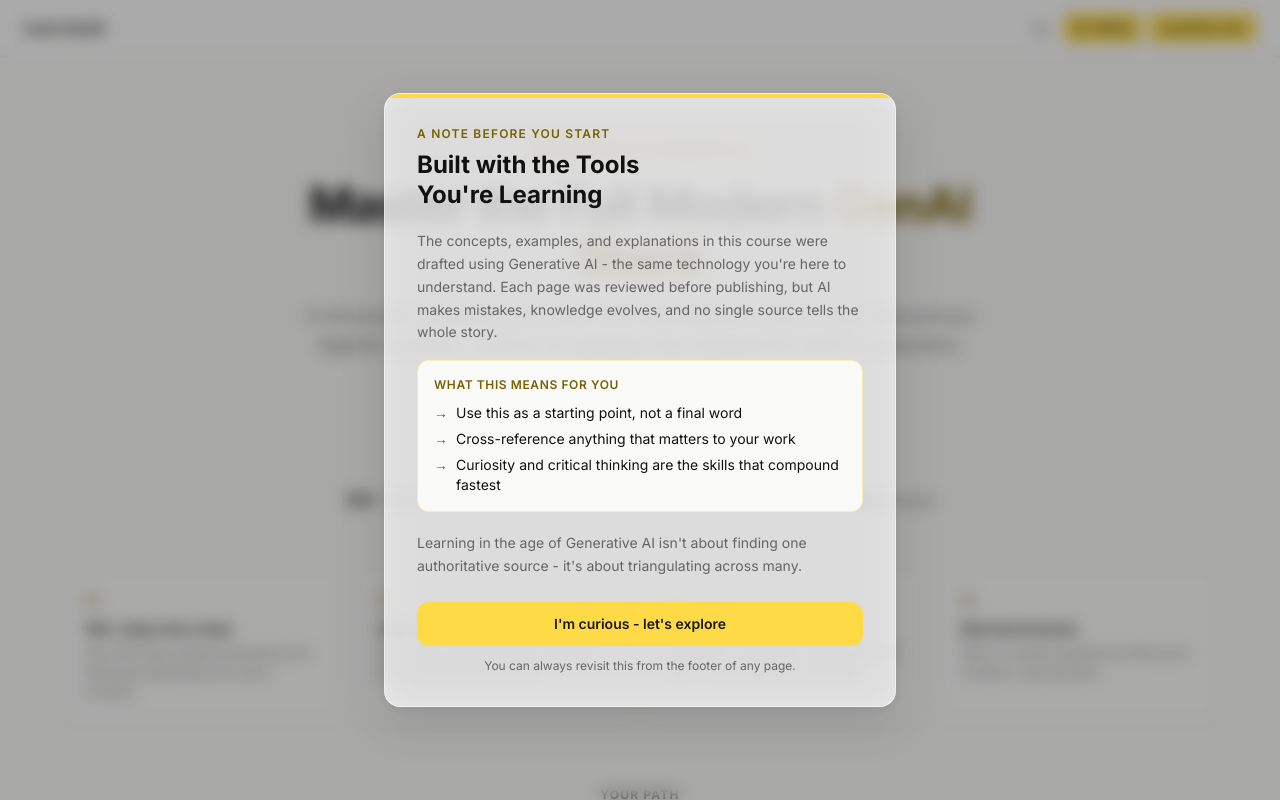
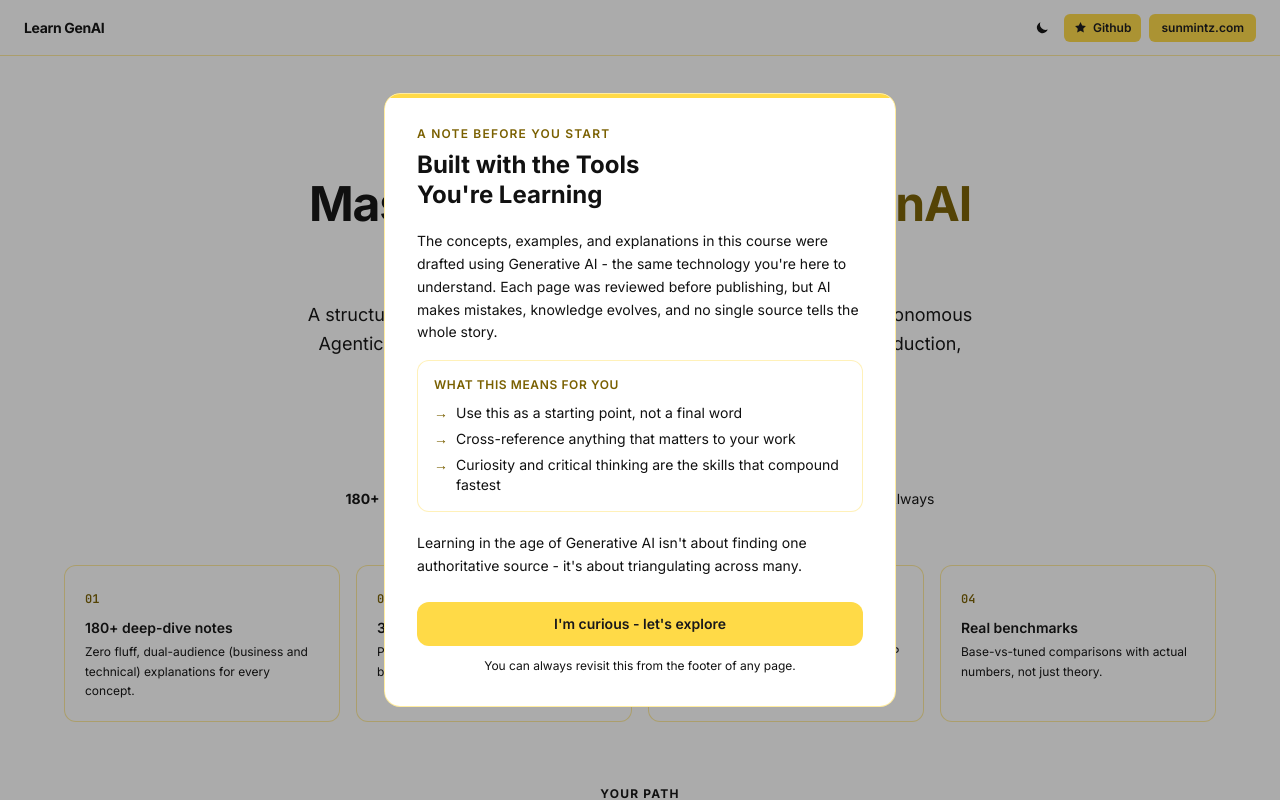
Before and after one commit to sundante/sun-course-genai, a Next.js app: page / in a window 1280 px wide. Shown: the top 800 px of the page. Built offline with nearby package versions, Linux system fonts and the light colour scheme.

Commit message:
26/8/10 - Udated the UI of landing page

```diff
--- a/src/app/(course)/learn/[module]/[slug]/page.tsx
+++ b/src/app/(course)/learn/[module]/[slug]/page.tsx
@@ -62,25 +62,21 @@ export default async function CoursePage({ params }: Props) {
 
   return (
     <div className="flex flex-col min-h-full">
-      {/* Dark title banner - intentionally theme-invariant (bg-zinc-900, not the
-          reactive --sun-dark token, which inverts to near-white in dark mode and
-          made the hardcoded text-white illegible - see Section 4 finding in
-          vibes/glass-ui-redesign-checklist.md) */}
-      <div className="bg-zinc-900 border-b-2 border-sun-yellow px-6 lg:px-8 py-3 shadow-glass-sm">
-        <p className="text-xs font-bold uppercase tracking-widest text-sun-yellow mb-0.5">
+      <div className="bg-white border-b border-sun-yellow px-6 lg:px-8 py-3">
+        <p className="text-xs font-bold uppercase tracking-widest text-sun-amber mb-0.5">
           {moduleLabel}
         </p>
-        <h1 className="text-base font-bold text-white tracking-tight leading-tight">
+        <h1 className="text-base font-bold text-sun-dark tracking-tight leading-tight">
           {page.title}
         </h1>
       </div>
 
       {/* Content row */}
       <div className="flex gap-8 flex-1 px-6 lg:px-8 py-6">
-        <div className="flex-1 min-w-0">
+        <div className="flex-1 min-w-0 max-w-5xl">
           <AudienceToggle />
           <article>
-            <div className="prose prose-base max-w-none">
+            <div className="prose max-w-none">
               <MDXRemote source={page.rawContent} options={mdxOptions} components={mdxComponents} />
             </div>
           </article>
@@ -93,11 +89,11 @@ export default async function CoursePage({ params }: Props) {
       </div>
 
       {/* Sticky prev/next + disclaimer footer */}
-      <div className="sticky bottom-0 z-10 bg-glass-nav-bg backdrop-blur-glass-md border-t-2 border-sun-yellow">
+      <div className="sticky bottom-0 z-10 bg-white border-t border-sun-yellow">
         <div className="px-6 lg:px-8 py-3">
           <PageNav prev={prev} next={next} className="flex justify-between" />
         </div>
-        <div className="border-t border-sun-coral-bdr/50">
+        <div className="border-t border-sun-yellow-bdr">
           <DisclaimerNote />
         </div>
       </div>
--- a/src/app/globals.css
+++ b/src/app/globals.css
@@ -20,9 +20,9 @@
   --sun-yellow-dim:  rgba(255, 218, 71, 0.14);
   --sun-yellow-bdr:  rgba(255, 218, 71, 0.38);
   --sun-dark:        #111111;
-  --sun-muted:       #666666;
+  --sun-muted:       #111111;
   --sun-amber:       #7a6000;
-  --sun-bg:          #fafaf9;
+  --sun-bg:          #ffffff;
   --sun-surface:     #ffffff;
   --sun-coral:       #D97757;
   --sun-coral-dim:   rgba(217, 119, 87, 0.10);
@@ -30,20 +30,20 @@
   --sun-coral-text:  #a84f2f;
   --sun-wip:         #9ca3af;
 
-  /* Glass surfaces - light mode: translucent white over content, blurred */
-  --glass-panel-bg:     rgba(255, 255, 255, 0.55);
-  --glass-panel-border: rgba(255, 255, 255, 0.35);
-  --glass-nav-bg:       rgba(255, 255, 255, 0.65);
-  --glass-nav-border:   rgba(17, 17, 17, 0.06);
-  --glass-card-bg:      rgba(255, 255, 255, 0.50);
-  --glass-card-border:  rgba(17, 17, 17, 0.08);
-  --glass-modal-bg:     rgba(255, 255, 255, 0.75);
-  --glass-modal-border: rgba(255, 255, 255, 0.45);
+  /* Refined solid surfaces - named glass for existing utility compatibility. */
+  --glass-panel-bg:     #ffffff;
+  --glass-panel-border: rgba(255, 218, 71, 0.52);
+  --glass-nav-bg:       #ffffff;
+  --glass-nav-border:   rgba(255, 218, 71, 0.52);
+  --glass-card-bg:      #ffffff;
+  --glass-card-border:  rgba(255, 218, 71, 0.52);
+  --glass-modal-bg:     #ffffff;
+  --glass-modal-border: rgba(255, 218, 71, 0.52);
   --glass-scrim:        rgba(17, 17, 17, 0.35);
 
-  --glass-shadow-sm: 0 1px 2px rgba(17, 17, 17, 0.04), 0 1px 1px rgba(17, 17, 17, 0.03);
-  --glass-shadow-md: 0 8px 24px rgba(17, 17, 17, 0.08), 0 2px 6px rgba(17, 17, 17, 0.04);
-  --glass-shadow-lg: 0 16px 48px rgba(17, 17, 17, 0.12), 0 4px 12px rgba(17, 17, 17, 0.06);
+  --glass-shadow-sm: none;
+  --glass-shadow-md: none;
+  --glass-shadow-lg: none;
   --glass-glow-yellow: 0 0 0 1px var(--sun-yellow-bdr), 0 0 24px rgba(255, 218, 71, 0.25);
 
   --shadcn-background: 0 0% 100%;
@@ -54,16 +54,16 @@
   --shadcn-popover-foreground: 0 0% 7%;
   --shadcn-primary: 47 100% 64%;
   --shadcn-primary-foreground: 0 0% 7%;
-  --shadcn-secondary: 0 0% 96%;
+  --shadcn-secondary: 0 0% 100%;
   --shadcn-secondary-foreground: 0 0% 7%;
-  --shadcn-muted: 0 0% 96%;
-  --shadcn-muted-foreground: 0 0% 40%;
-  --shadcn-accent: 0 0% 96%;
+  --shadcn-muted: 0 0% 100%;
+  --shadcn-muted-foreground: 0 0% 7%;
+  --shadcn-accent: 0 0% 100%;
   --shadcn-accent-foreground: 0 0% 7%;
   --shadcn-destructive: 0 84% 60%;
   --shadcn-destructive-foreground: 0 0% 98%;
-  --shadcn-border: 0 0% 90%;
-  --shadcn-input: 0 0% 90%;
+  --shadcn-border: 47 100% 64%;
+  --shadcn-input: 47 100% 64%;
   --shadcn-ring: 47 100% 64%;
 }
 
@@ -155,9 +155,9 @@
   --shadow-glass-glow: var(--glass-glow-yellow);
 
   /* blur-glass-sm/md/lg + backdrop-blur-glass-sm/md/lg utilities */
-  --blur-glass-sm: 8px;
-  --blur-glass-md: 16px;
-  --blur-glass-lg: 28px;
+  --blur-glass-sm: 0px;
+  --blur-glass-md: 0px;
+  --blur-glass-lg: 0px;
 
   /* shadcn/ui tokens (bg-background, border-input, ring-ring, ...).        */
   /* These were previously only declared as raw HSL custom properties with  */
@@ -197,12 +197,17 @@ body {
   font-family: var(--font-sans), system-ui, sans-serif;
   background: var(--sun-bg);
   color: var(--sun-dark);
+  font-size: 15px;
+  line-height: 1.6;
+  letter-spacing: 0;
 }
 
 /* Prose / course content overrides - all values reference the runtime       */
 /* sun-* / glass-* tokens (see :root/.dark above) so prose stays theme-       */
 /* reactive instead of baking a static light-mode hex value at build time.   */
 .prose {
+  font-size: 0.95rem;
+  line-height: 1.75;
   --tw-prose-headings:      var(--sun-dark);
   --tw-prose-body:          var(--sun-dark);
   --tw-prose-lead:          var(--sun-muted);
@@ -223,13 +228,48 @@ body {
   --tw-prose-td-borders:    var(--glass-card-border);
 }
 
+.prose h1 {
+  color: var(--sun-amber);
+  font-size: clamp(2rem, 3vw, 2.45rem);
+  line-height: 1.12;
+  letter-spacing: 0;
+  font-weight: 750;
+  margin-top: 1.5rem;
+  margin-bottom: 2rem;
+  text-decoration-line: underline;
+  text-decoration-thickness: 2px;
+  text-underline-offset: 0.12em;
+  text-decoration-color: var(--sun-amber);
+}
+
 .prose h2 {
   border-bottom: 1px solid var(--sun-yellow-bdr);
-  padding-bottom: 0.28rem;
+  color: var(--sun-amber);
+  font-size: clamp(1.45rem, 2vw, 1.75rem);
+  line-height: 1.2;
+  letter-spacing: 0;
+  font-weight: 750;
+  margin-top: 2rem;
+  margin-bottom: 1rem;
+  padding-bottom: 0.36rem;
 }
 
 .prose h3 {
   color: var(--sun-amber);
+  font-size: 1.12rem;
+  line-height: 1.35;
+  letter-spacing: 0;
+  font-weight: 700;
+}
+
+.prose p,
+.prose li {
+  color: var(--sun-dark);
+}
+
+.prose ul > li::marker,
+.prose ol > li::marker {
+  color: var(--sun-yellow-dk);
 }
 
 .prose code:not(pre code) {
@@ -252,8 +292,6 @@ body {
 
 .prose table {
   background: var(--glass-card-bg);
-  backdrop-filter: blur(var(--blur-glass-sm));
-  -webkit-backdrop-filter: blur(var(--blur-glass-sm));
   border: 1px solid var(--glass-card-border);
   border-radius: 8px;
   overflow: hidden;
--- a/src/components/course/Header.tsx
+++ b/src/components/course/Header.tsx
@@ -37,8 +37,8 @@ function XIcon() {
 
 export function Header() {
   return (
-    <header className="sticky top-0 z-40 bg-glass-nav-bg backdrop-blur-glass-md border-b-2 border-sun-yellow shadow-glass-sm">
-      <div className="flex items-center h-13 px-4 gap-3">
+    <header className="sticky top-0 z-40 bg-white border-b border-sun-yellow">
+      <div className="flex items-center h-14 px-4 gap-3">
         <Link href="/" className="font-bold text-sun-dark text-sm tracking-tight shrink-0">
           Learn GenAI
         </Link>
--- a/src/components/course/MobileNav.tsx
+++ b/src/components/course/MobileNav.tsx
@@ -15,7 +15,7 @@ export function MobileNav({ nav }: Props) {
 
   return (
     <>
-      <div className="lg:hidden flex items-center justify-between px-5 py-3 border-b border-sun-yellow-bdr bg-glass-nav-bg backdrop-blur-glass-md">
+      <div className="lg:hidden flex items-center justify-between px-5 py-3 border-b border-sun-yellow bg-white">
         <span className="text-sm font-medium text-sun-muted">Contents</span>
         <button
           onClick={() => setOpen(true)}
--- a/src/components/course/Sidebar.tsx
+++ b/src/components/course/Sidebar.tsx
@@ -178,7 +178,7 @@ export function Sidebar({ nav, mobile = false }: Props) {
 
   return (
     <aside
-      className={`hidden lg:flex flex-col border-r border-sun-yellow-bdr h-[calc(100vh-3.5rem)] sticky top-14 overflow-hidden transition-all duration-200 bg-glass-nav-bg backdrop-blur-glass-md ${
+      className={`hidden lg:flex flex-col border-r border-sun-yellow h-[calc(100vh-3.5rem)] sticky top-14 overflow-hidden transition-all duration-200 bg-white ${
         collapsed ? "w-12" : "w-64"
       }`}
     >
@@ -200,7 +200,7 @@ export function Sidebar({ nav, mobile = false }: Props) {
               <ModuleSection key={mod.slug} mod={mod} index={i} />
             ))}
           </div>
-          <div className="px-4 py-2.5 border-t border-sun-yellow-bdr bg-glass-panel-bg backdrop-blur-glass-sm">
+          <div className="px-4 py-2.5 border-t border-sun-yellow bg-white">
             <p className="text-[10px] text-sun-wip leading-snug">
               <span className="font-semibold">WIP</span> pages are under active development - content is coming soon.
             </p>
--- a/src/components/course/TableOfContents.tsx
+++ b/src/components/course/TableOfContents.tsx
@@ -28,7 +28,7 @@ export function TableOfContents({ toc }: Props) {
   }, [toc]);
 
   return (
-    <div className="sticky top-20 py-3 px-2 overflow-y-auto max-h-[calc(100vh-6rem)] bg-glass-panel-bg backdrop-blur-glass-sm border border-glass-panel-border rounded-lg shadow-glass-sm">
+    <div className="sticky top-20 py-3 px-2 overflow-y-auto max-h-[calc(100vh-6rem)] bg-white border border-sun-yellow rounded-lg">
       <p className="text-xs font-bold uppercase tracking-widest text-sun-muted mb-4 px-1">
         On this page
       </p>
```
